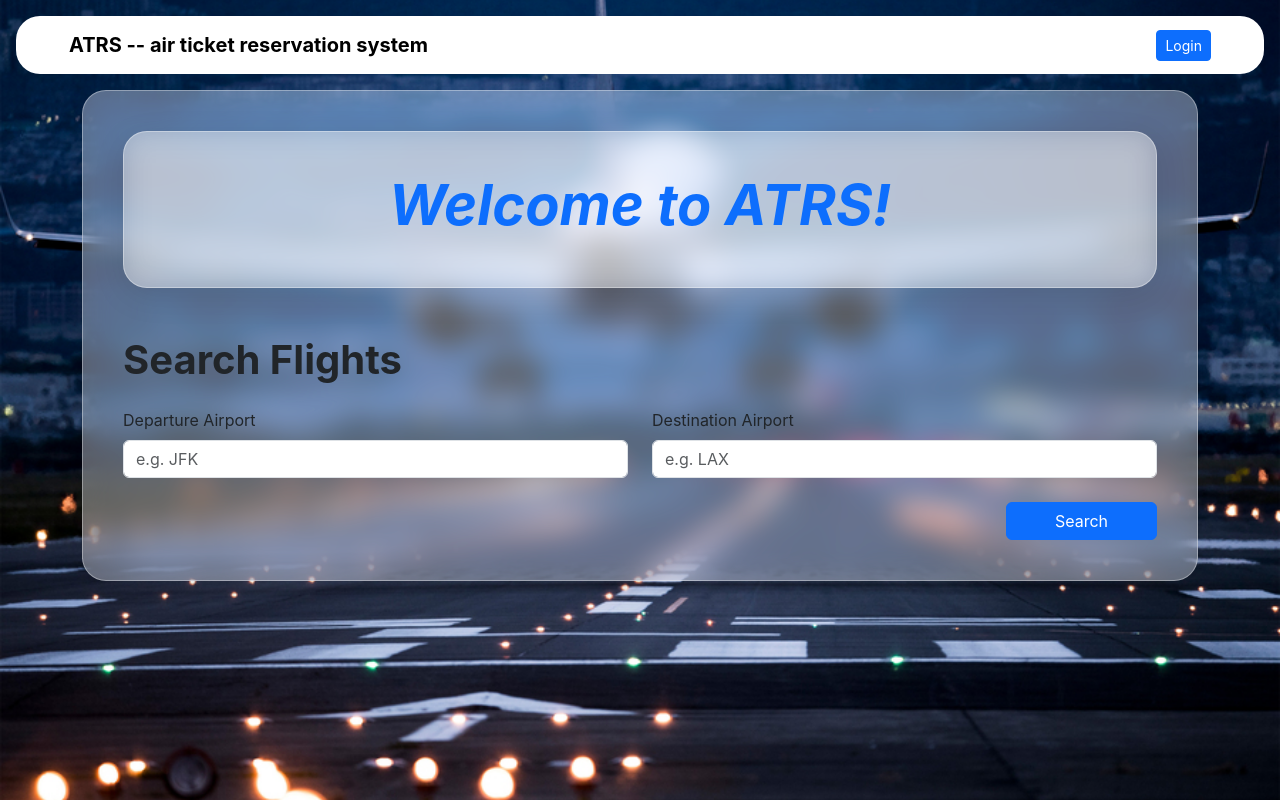
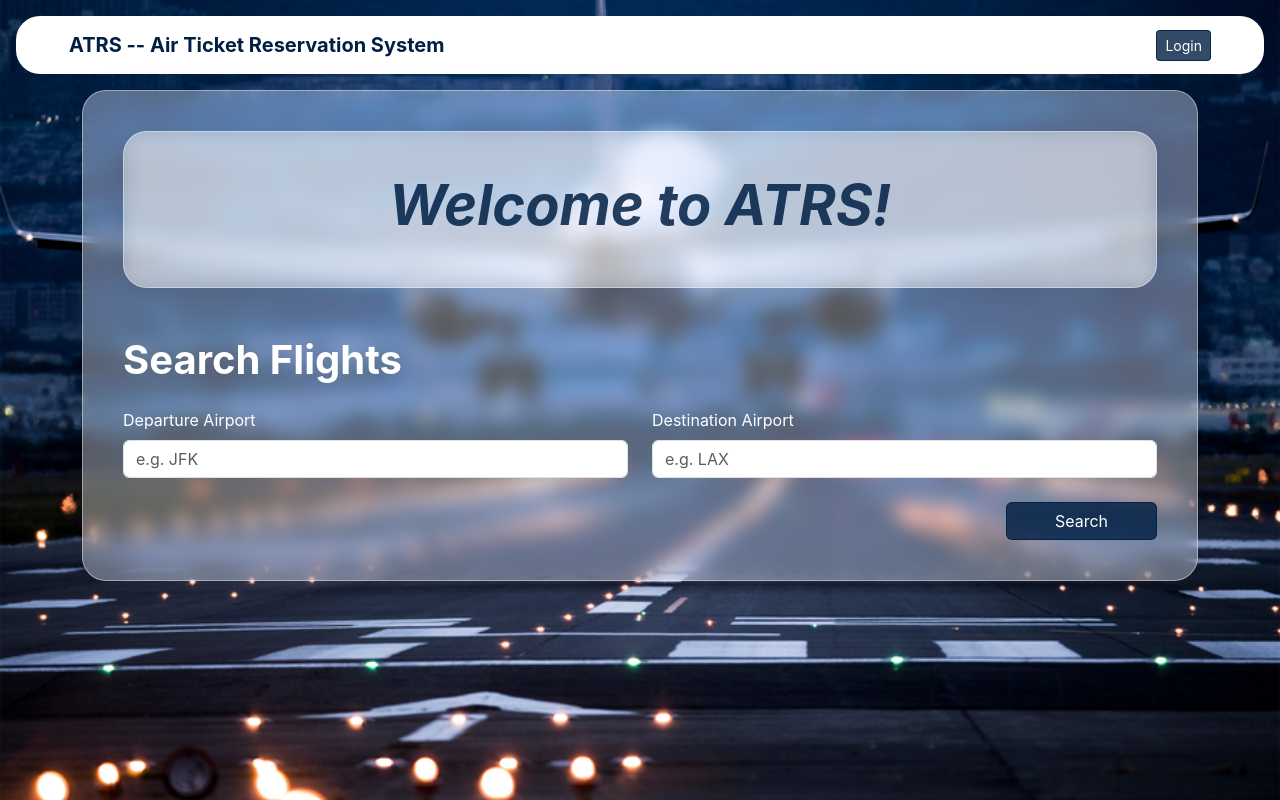
Before and after one commit to EricWhooo/database_project_2025_spring, a Flask app: page / in a window 1280 px wide. Run offline with Flask 2, Linux system fonts and the light colour scheme; some libraries are stand-ins or nearby versions.

Commit message:
refined interface

```diff
--- a/static/css/custom.css
+++ b/static/css/custom.css
@@ -12,12 +12,13 @@
 
   /* universal glass wrapper */
   .glass-shell{
-    backdrop-filter:blur(15px) saturate(160%);
+    backdrop-filter:blur(10px) saturate(160%);
     background:var(--atrs-glass-bg);
     border-radius:24px;
-    border:1px solid rgba(255,255,255,.35);
+    border:1px solid rgba(255,255,255,.40);
     padding:2.5rem;
     box-shadow: 0 8px 32px rgba(0, 0, 0, 0.1);
+    color: white;
   }
 
   /* cards inside dashboard */
@@ -49,3 +50,42 @@
   .table-container .table {
     margin-bottom: 0; /* 去掉表格底部多余空隙 */
   }
+
+
+/* 只对表单 label 和页面主标题使用白字，不影响 dashboard 卡片 */
+.glass-shell label,
+
+.glass-shell > h2 {
+  color: white !important;
+}
+
+/* ===== 全局按钮样式：统一为 #001f43 半透明深蓝 ===== */
+.btn-primary,
+.btn-dark,
+.btn {
+  background-color: rgba(0, 31, 67, 0.8) !important;
+  border-color: rgba(0, 31, 67, 0.8) !important;
+  color: white !important;
+}
+
+.btn:hover,
+.btn-primary:hover,
+.btn-dark:hover {
+  background-color: rgba(0, 31, 67, 1) !important;
+  border-color: rgba(0, 31, 67, 1) !important;
+  color: white !important;
+}
+
+/* ===== 所有链接统一为深蓝色 ===== */
+a {
+  color: #001f43 !important;
+  text-decoration: none;
+}
+a:hover {
+  color: #003366 !important;
+  text-decoration: underline;
+}
+
+.text-deepblue {
+  color: rgba(0, 31, 67, 0.85) !important;
+}
--- a/templates/index.html
+++ b/templates/index.html
@@ -4,7 +4,8 @@
 
 <!-- 顶部毛玻璃欢迎条 -->
 <div class="glass-shell text-center mb-5">
-  <h1 class="fst-italic fw-bold display-4 text-primary">Welcome to ATRS!</h1>
+  <h1 class="fst-italic fw-bold display-4 text-deepblue">Welcome to ATRS!</h1>
+
 </div>
 
 <h1 class="fw-bold mb-4">Search Flights</h1>
--- a/templates/layout.html
+++ b/templates/layout.html
@@ -22,7 +22,7 @@
   <nav class="navbar navbar-expand-lg navbar-light bg-white glass-shell mx-3 my-3 py-2">
     <div class="container-fluid">
       <a class="navbar-brand fw-bold" href="{{ url_for('public.index') }}">
-        ATRS -- air ticket reservation system
+        ATRS -- Air Ticket Reservation System
       </a>
 
       <div class="ms-auto d-flex align-items-center">
```
Also changed, not shown: templates/agent_home.html (+5 -5 lines), templates/customer_home.html (+5 -4 lines), templates/search_results.html (+5 -3 lines), templates/staff_home.html (+16 -16 lines), templates/_dashboard_macros.html (line endings or trailing spaces), 2 other files.
